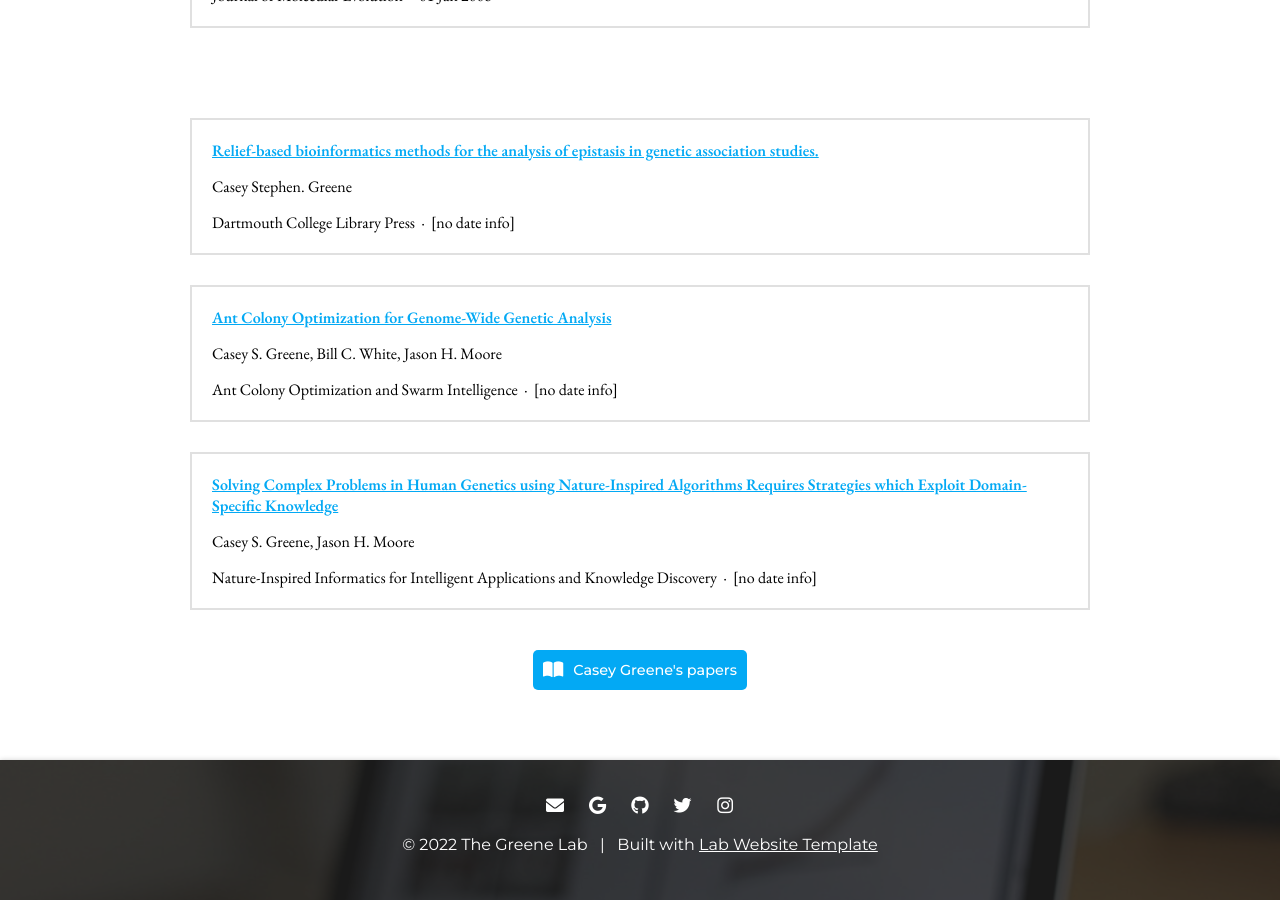
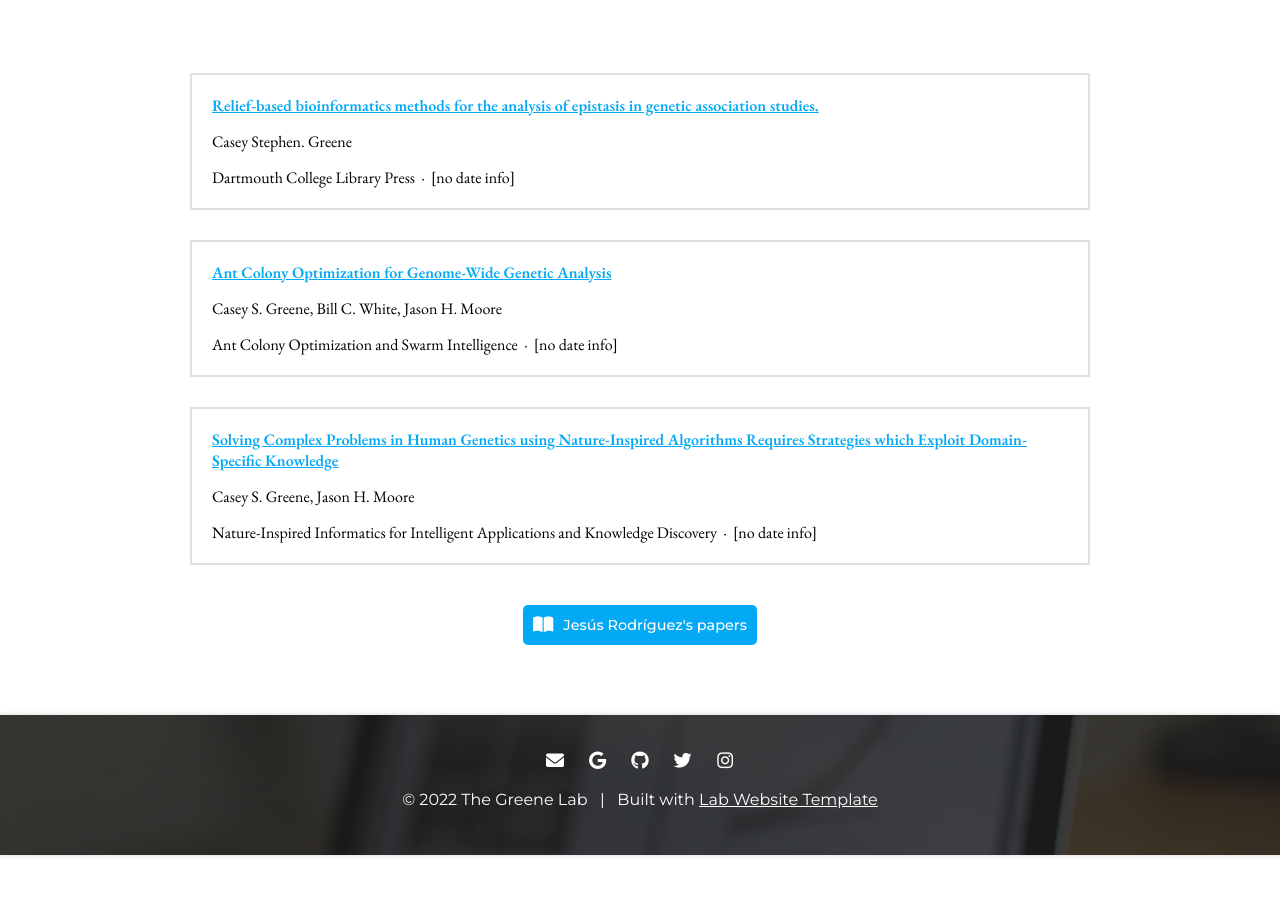
Before and after one commit to gastrovirus-uv/gastro_website, a Jekyll site: the page built from _members/casey-greene.md, in a window 1280 px wide and 900 px high, scrolled down 34468 px. Built offline with Jekyll 4.4.1, drawn with Linux system fonts in a browser that asks for light colours; after the commit the page ends 35323 px from its top, so only the background shows below that; part of the change alters nothing that is shown; some of the changed text lies outside the part shown.

```diff
--- a/_members/casey-greene.md
+++ b/_members/casey-greene.md
@@ -1,20 +1,19 @@
 ---
-name: Casey Greene
+name: Jesús Rodríguez
 aliases:
-  - Casey S. Greene
-  - Casey Greene
-  - Casey S Greene
-  - C.S. Greene
-  - C. S. Greene
-image: images/team/casey.jpg
+  - Jesús Rodríguez Díaz
+  - Jesús Rodríguez-Díaz
+  - J. Rodríguez
+  - J. Rodríguez-Díaz
+image: images/team/jesus.jpg
 role: pi
 links:
-  orcid: 0000-0001-8713-9213
+  orcid: 0000-0002-9698-7684
   home-page: https://greenelab.com
-  email: casey.s.greene@cuanschutz.edu
-  google-scholar: ETJoidYAAAAJ
-  github: cgreene
-  twitter: greenescientist
+  email: jesus.rodriguez@uv.es
+  google-scholar: PdnXlAcAAAAJ
+  github: gastrovirus-uv
+  twitter: jrodriguezbio
 ---
 
 Casey is the Chair of and a Professor in the [Department of Biomedical Informatics](https://medschool.cuanschutz.edu/dbmi) and the founding Director of the [Center for Health AI](https://medschool.cuanschutz.edu/ai).
```
Also changed, not shown: images/team/jesus.jpg (added).
